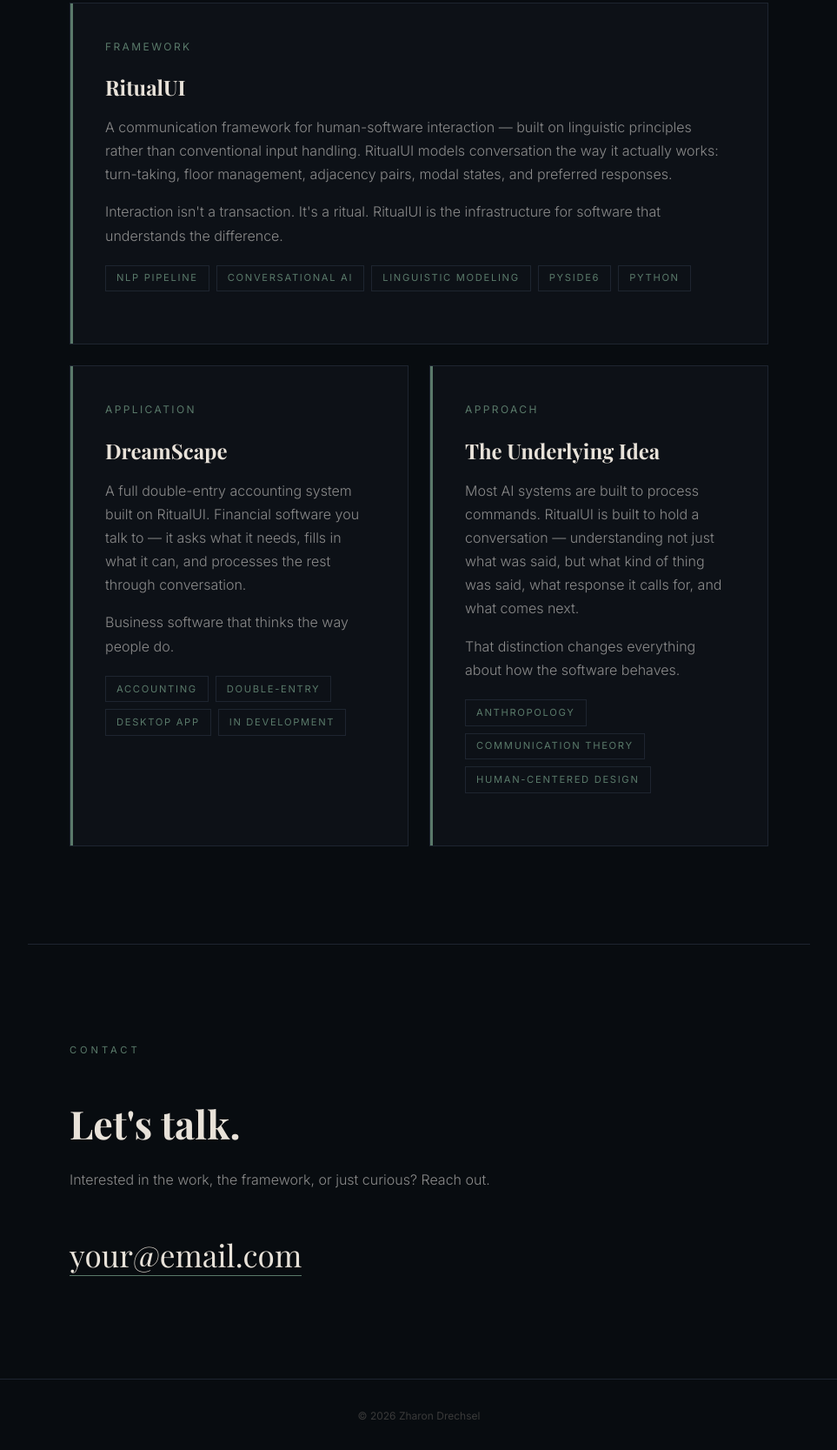
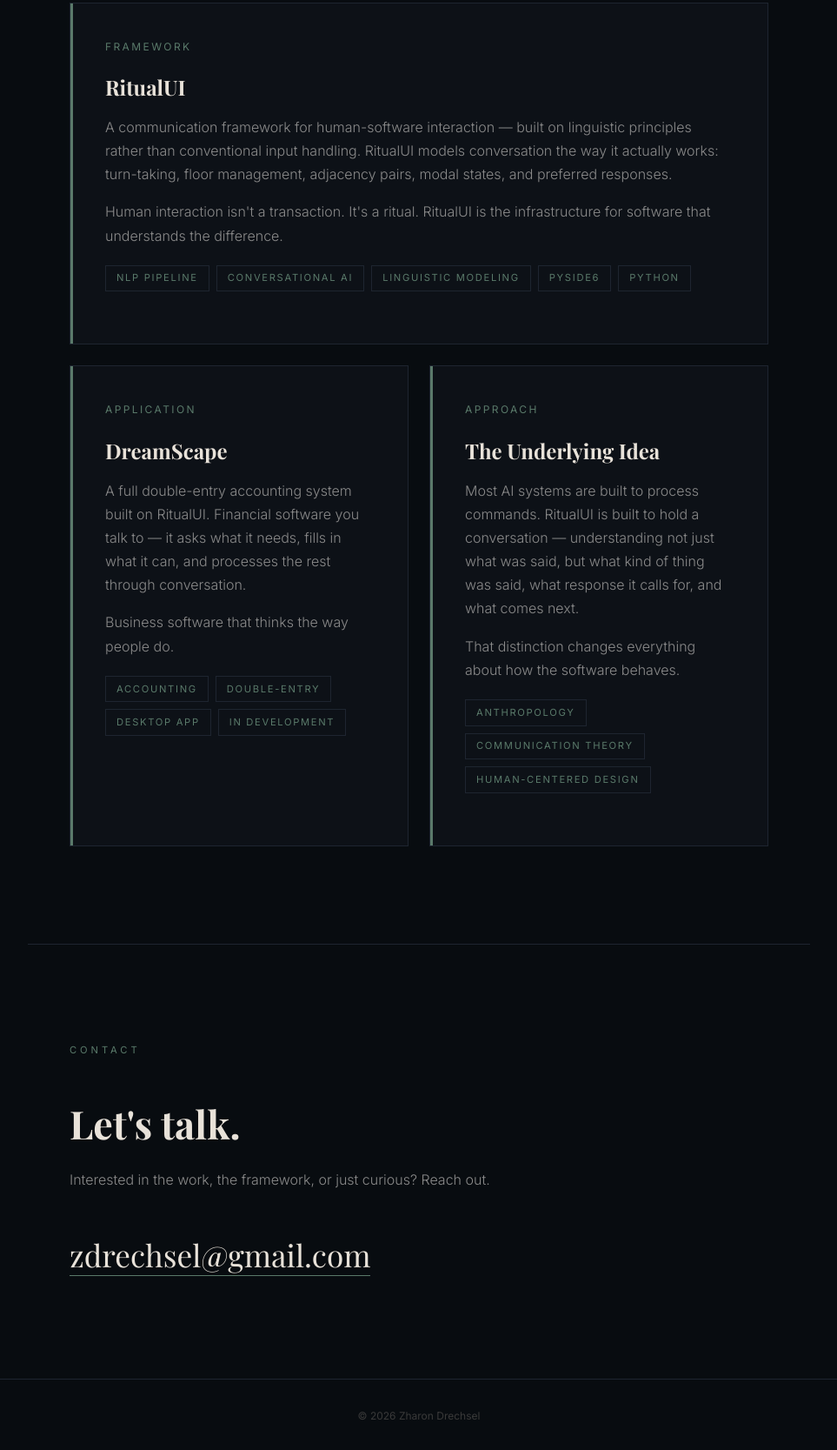
Before and after one commit to ZharonDrechsel/zharondrechsel.github.io, a plain HTML site: page index.html in a window 1280 px wide. Shown: the part 1895-3562 px from the top of the page at 87% size, without its empty margins (158-1121 px from the left). Drawn offline with nearby package versions, Linux system fonts and the light colour scheme.

Commit message:
Update contact email and interaction description

```diff
--- a/index.html
+++ b/index.html
@@ -258,7 +258,7 @@
         <div class="subtitle">Framework</div>
         <h3>RitualUI</h3>
         <p>A communication framework for human-software interaction — built on linguistic principles rather than conventional input handling. RitualUI models conversation the way it actually works: turn-taking, floor management, adjacency pairs, modal states, and preferred responses.</p>
-        <p>Interaction isn't a transaction. It's a ritual. RitualUI is the infrastructure for software that understands the difference.</p>
+        <p>Human interaction isn't a transaction. It's a ritual. RitualUI is the infrastructure for software that understands the difference.</p>
         <div class="tags">
           <span class="tag">NLP Pipeline</span>
           <span class="tag">Conversational AI</span>
@@ -301,7 +301,7 @@
     <h2>Let's talk.</h2>
     <p>Interested in the work, the framework, or just curious? Reach out.</p>
     <br>
-    <a href="mailto:zdrechsel@gmail.com" class="contact-link">your@email.com</a>
+    <a href="mailto:zdrechsel@gmail.com" class="contact-link">zdrechsel@gmail.com</a>
   </section>
 
   <footer>
```
